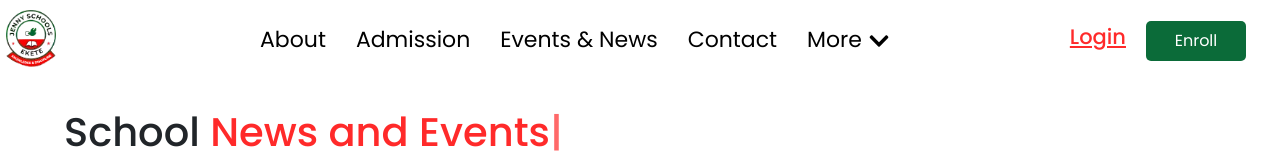
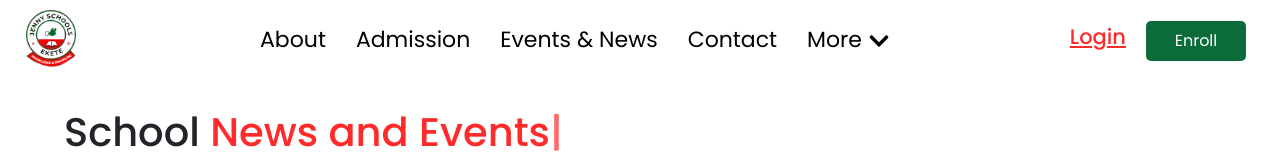
Before and after one commit to Lampnet-Technologies/jschool, a React (Vite) app: page /news in a window 1280 px wide. Shown: the top 160 px of the page. Built offline with nearby package versions, Linux system fonts and the light colour scheme; no server answers.

Commit message:
commit changes

```diff
--- a/src/css/index.css
+++ b/src/css/index.css
@@ -712,7 +712,7 @@ button {
     flex-direction: row;
   }
   .logo {
-    left: -190px;
+    left: -170px;
   }
   .login {
     display: flex;
```
